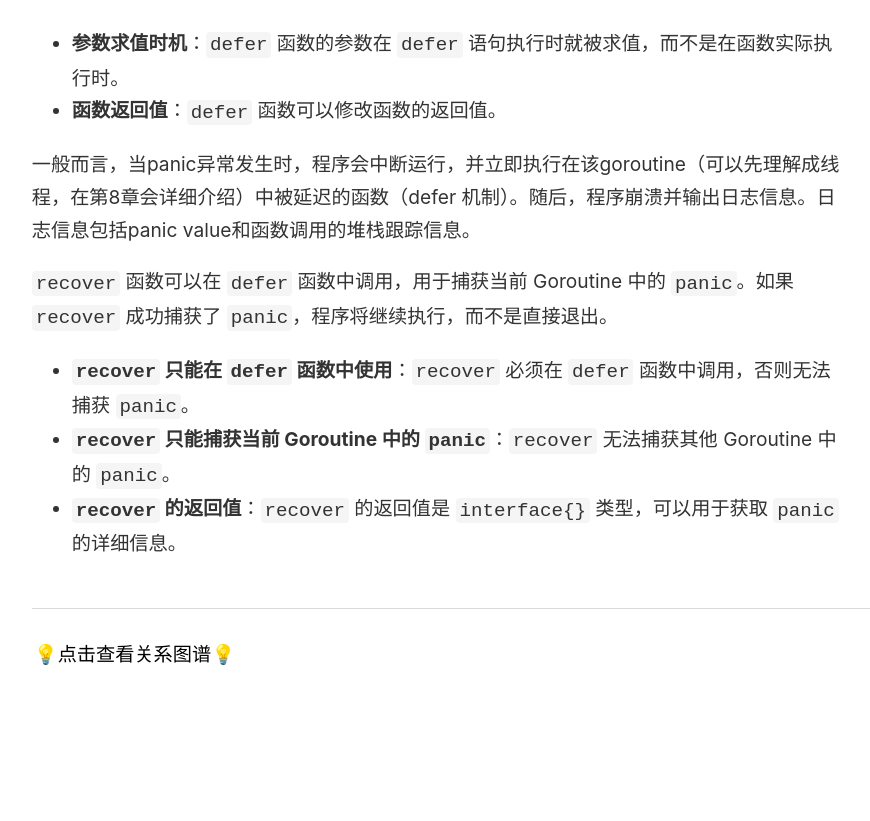
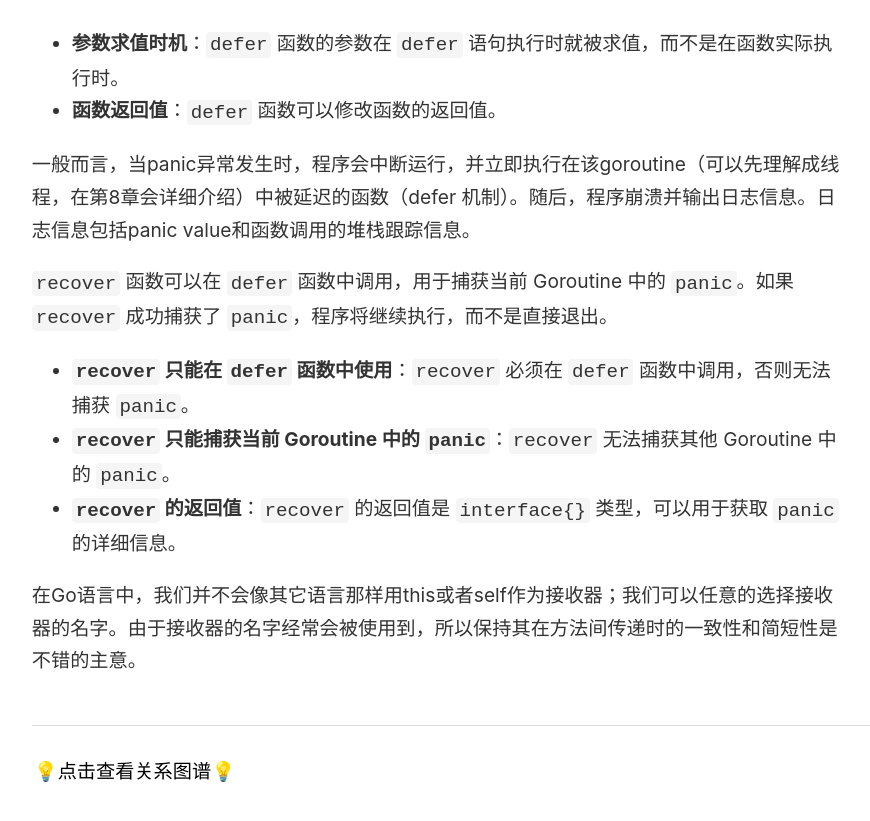
Before and after one commit to wingowen/digital-garden-jekyll, a Jekyll site: the page built from _notes/Go 语言.md, in a window 1280 px wide and 900 px high, scrolled down 15881 px. Shown: the top 821 px of the window, without its empty margins (45-915 px from the left). Built offline with Jekyll 4.4.1, drawn with Linux system fonts in a browser that asks for light colours; before the commit the page ends 16664 px from its top, so only the background shows below that.

Commit message:
vault backup: 2025-04-05 09:43:38

```diff
--- a/_notes/Go 语言.md
+++ b/_notes/Go 语言.md
@@ -547,3 +547,5 @@ func main() {
 - **`recover` 只能在 `defer` 函数中使用**：`recover` 必须在 `defer` 函数中调用，否则无法捕获 `panic`。
 - **`recover` 只能捕获当前 Goroutine 中的 `panic`**：`recover` 无法捕获其他 Goroutine 中的 `panic`。
 - **`recover` 的返回值**：`recover` 的返回值是 `interface{}` 类型，可以用于获取 `panic` 的详细信息。
+
+在Go语言中，我们并不会像其它语言那样用this或者self作为接收器；我们可以任意的选择接收器的名字。由于接收器的名字经常会被使用到，所以保持其在方法间传递时的一致性和简短性是不错的主意。
```
